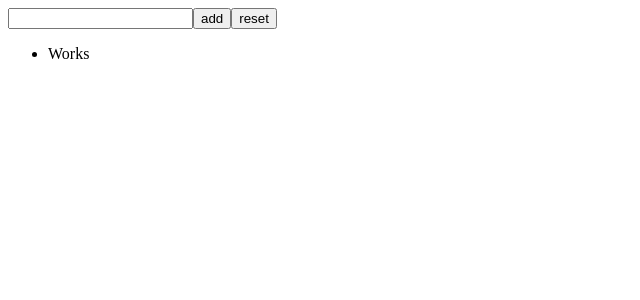
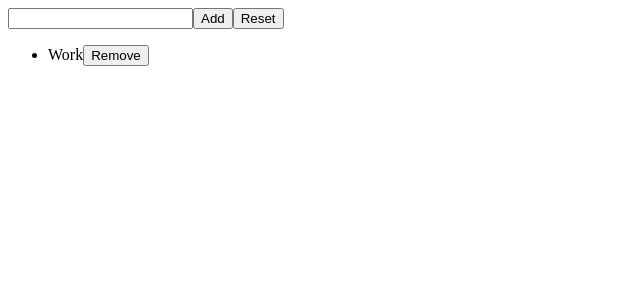
Before and after one commit to SuleymanAmangeldiyev/re_done_develhope_ex, a React (Create React App) app: page / in a window 1280 px wide. Shown: the top 300 px of the page, without its empty margins (0-640 px from the left). Built offline with nearby package versions, Linux system fonts and the light colour scheme.

Commit message:
the ex: 35 (Lists - 06) has done

```diff
--- a/src/App.jsx
+++ b/src/App.jsx
@@ -12,6 +12,6 @@ export class App extends Component {
 
 export default App;
 
-// the ex: 34  (Lists - 05)
+// the ex: 35  (Lists - 06)
 
-// Modify the TodoList by adding a "reset" button that clears the items array when clicked.
+// Modify the TodoList by adding a "remove" button to each li tag. When clicked, the event handler should remove corresponding item from the items array.
--- a/src/TodoList.jsx
+++ b/src/TodoList.jsx
@@ -1,49 +1,46 @@
-import React, { Component } from 'react'
+import React, { useRef, useState } from "react";
 
-export class TodoList extends Component {
-  constructor(props) {
-    super(props);
+export default function TodoList() {
+  const [items, setItems] = useState(["Work"]);
+  const todoRef = useRef();
 
-    this.state = {
-      lists: "",
-      todos: ["Works"],
+  const formADD = (e) => {
+    e.preventDefault();
+    const newTodo = todoRef.current.value;
+    setItems((prevItems) => [...prevItems, newTodo]);
+    todoRef.current.value = "";
   };
-  }
-  writing = (e) => {
-    this.setState({
-      lists: e.target.value,
+
+  const reset = () => {
+    setItems([]);
+    todoRef.current.value = "";
+  };
+
+  const remove = (item) => {
+    setItems((prevItems) => {
+      return prevItems.filter((todo) => todo !== item);
     });
   };
 
-  add = () => {
-    this.setState({
-      todos: [...this.state.todos, this.state.lists],
-      lists: "",
-    });
-  };
-  reset = () => {
-    this.setState({
-      todos: ["Works"],
-    });
-  };
-  render() {
   return (
     <div>
-        <input type="text" onChange={this.writing} value={this.state.lists} />
-        <button type="button" onClick={this.add}>
-          add
+      <form onSubmit={formADD}>
+        <input type="text" ref={todoRef} />
+        <button type="submit">Add</button>
+      <button onClick={reset}>Reset</button>
+      </form>
+
+      <ul>
+        {
+          items.map((item) => (
+            <li key={item}>
+              {item}
+              <button onClick={() => remove(item)}>
+                Remove
               </button>
-        <button type="button" onClick={this.reset}>
-          reset
-        </button>
-        <ul>
-          {this.state.todos.map((item) => (
-            <li>{item}</li>
+            </li>
           ))}
       </ul>
     </div>
   );
 }
-}
-
-export default TodoList
```
Lines whose indentation alone changed are shown as unchanged.
